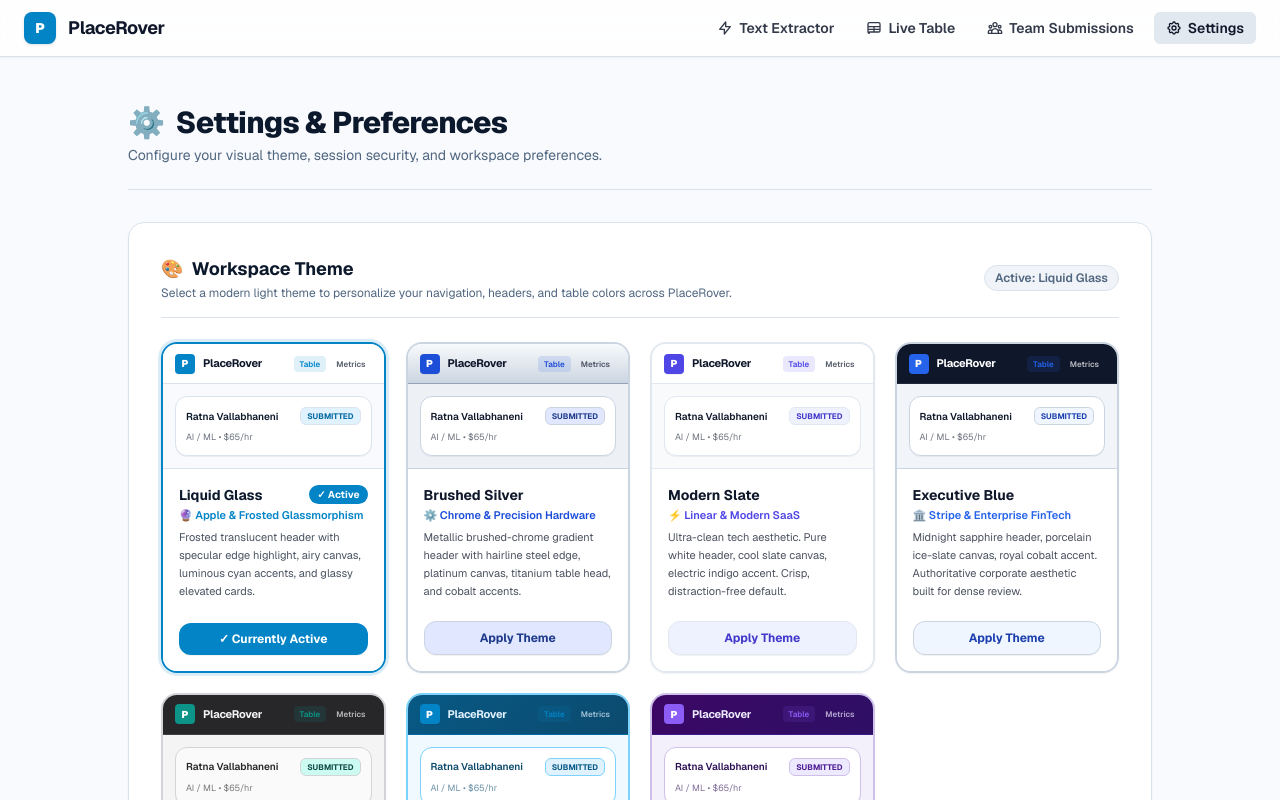
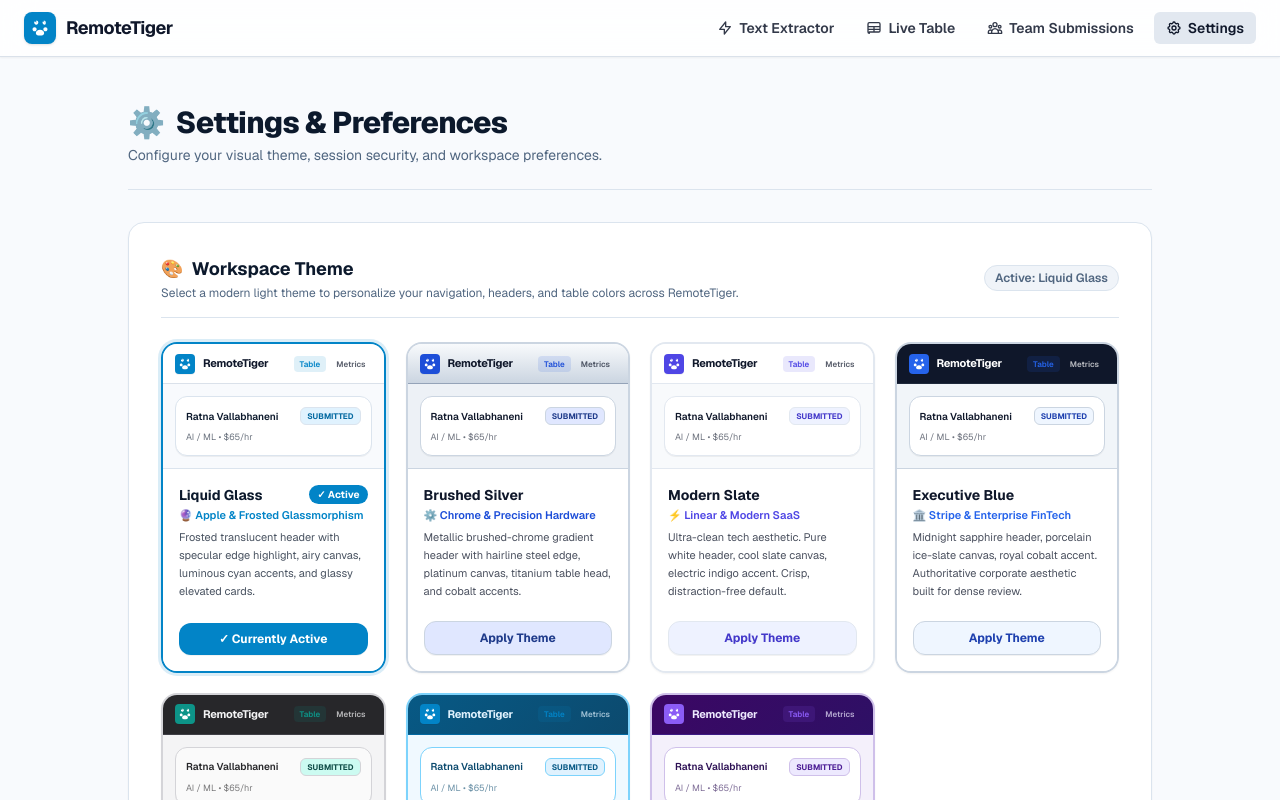
Before and after one commit to codexvista-debug/placehub, a Next.js app: page /settings in a window 1280 px wide. Shown: the top 800 px of the page. Built offline with nearby package versions, Linux system fonts and the light colour scheme.

Commit message:
Update branding title to RemoteTiger with clickable tiger paw logo

```diff
--- a/app/components/Header.tsx
+++ b/app/components/Header.tsx
@@ -67,24 +67,30 @@ export default function Header() {
         <div className="flex items-center justify-between h-14">
 
           {/* Logo */}
-          <div className="flex items-center gap-3 shrink-0">
+          <Link
+            href="/"
+            prefetch={true}
+            className="flex items-center gap-2.5 shrink-0 cursor-pointer hover:opacity-90 transition-opacity"
+            title="Go to Live Table"
+          >
             <div
-              className="w-8 h-8 rounded-lg font-black text-sm flex items-center justify-center shadow-sm transition-colors"
+              className="w-8 h-8 rounded-lg flex items-center justify-center shadow-sm transition-colors"
               style={{
                 backgroundColor: 'var(--color-header-logo-bg)',
                 color: '#ffffff',
               }}
             >
-              P
+              <svg className="w-5 h-5 fill-current" viewBox="0 0 24 24">
+                <path d="M12 14c-2.76 0-5 1.79-5 4 0 1.66 1.34 3 3 3h4c1.66 0 3-1.34 3-3 0-2.21-2.24-4-5-4zm-6.5-3c-1.38 0-2.5 1.12-2.5 2.5S4.12 16 5.5 16 8 14.88 8 13.5 6.88 11 5.5 11zm13 0c-1.38 0-2.5 1.12-2.5 2.5s1.12 2.5 2.5 2.5 2.5-1.12 2.5-2.5-1.12-2.5-2.5-2.5zm-11-5C6.12 3 5 4.12 5 5.5S6.12 8 7.5 8 10 6.88 10 5.5 8.88 3 7.5 3zm10 0C16.12 3 15 4.12 15 5.5S16.12 8 17.5 8 19 6.88 19 5.5 17.88 3 16.5 3z"/>
+              </svg>
             </div>
-            <Link
-              href="/"
-              className="text-base sm:text-lg font-bold tracking-tight hover:opacity-90 transition-opacity"
+            <span
+              className="text-base sm:text-lg font-bold tracking-tight"
               style={{ color: 'var(--color-header-text)' }}
             >
-              PlaceRover
-            </Link>
-          </div>
+              RemoteTiger
+            </span>
+          </Link>
 
           {/* Navigation */}
           <nav className="flex items-center gap-1 sm:gap-2 overflow-x-auto py-1">
--- a/app/layout.tsx
+++ b/app/layout.tsx
@@ -15,7 +15,7 @@ const geistMono = Geist_Mono({
 });
 
 export const metadata: Metadata = {
-  title: "PlaceRover",
+  title: "RemoteTiger",
   description: "Manage your project placements with Notion",
 };
 
--- a/app/loading.tsx
+++ b/app/loading.tsx
@@ -65,7 +65,7 @@ export default function Loading() {
         {/* Bottom Loading Indicator */}
         <div className="flex items-center justify-center gap-2 py-4 text-xs font-semibold theme-text-muted">
           <div className="w-3.5 h-3.5 border-2 border-t-transparent rounded-full animate-spin theme-border border-t-[var(--color-accent)]"></div>
-          <span>Loading PlaceRover Live Table...</span>
+          <span>Loading RemoteTiger Live Table...</span>
         </div>
       </main>
     </div>
--- a/app/login/page.tsx
+++ b/app/login/page.tsx
@@ -56,7 +56,7 @@ function LoginFormContent() {
         </div>
         <div>
           <h1 className="text-2xl font-extrabold tracking-tight theme-text">
-            PlaceRover Access
+            RemoteTiger Access
           </h1>
           <p className="text-xs sm:text-sm theme-text-muted mt-1">
             Private placement portal for Sayan &amp; team. Enter your shared secret passcode to continue.
--- a/app/settings/page.tsx
+++ b/app/settings/page.tsx
@@ -187,7 +187,7 @@ export default function SettingsPage() {
                 <span>🎨</span> Workspace Theme
               </h2>
               <p className="text-xs theme-text-muted mt-0.5">
-                Select a modern light theme to personalize your navigation, headers, and table colors across PlaceRover.
+                Select a modern light theme to personalize your navigation, headers, and table colors across RemoteTiger.
               </p>
             </div>
             <span className="text-xs font-semibold px-2.5 py-1 rounded-full theme-surface-alt theme-border border theme-text-muted">
@@ -218,12 +218,14 @@ export default function SettingsPage() {
                     }}
                   >
                     <div
-                      className="w-5 h-5 rounded font-black text-[10px] flex items-center justify-center shadow-2xs"
+                      className="w-5 h-5 rounded flex items-center justify-center shadow-2xs"
                       style={{ backgroundColor: t.accentColor, color: t.accentText }}
                     >
-                      P
+                      <svg className="w-3.5 h-3.5 fill-current" viewBox="0 0 24 24">
+                        <path d="M12 14c-2.76 0-5 1.79-5 4 0 1.66 1.34 3 3 3h4c1.66 0 3-1.34 3-3 0-2.21-2.24-4-5-4zm-6.5-3c-1.38 0-2.5 1.12-2.5 2.5S4.12 16 5.5 16 8 14.88 8 13.5 6.88 11 5.5 11zm13 0c-1.38 0-2.5 1.12-2.5 2.5s1.12 2.5 2.5 2.5 2.5-1.12 2.5-2.5-1.12-2.5-2.5-2.5zm-11-5C6.12 3 5 4.12 5 5.5S6.12 8 7.5 8 10 6.88 10 5.5 8.88 3 7.5 3zm10 0C16.12 3 15 4.12 15 5.5S16.12 8 17.5 8 19 6.88 19 5.5 17.88 3 16.5 3z"/>
+                      </svg>
                     </div>
-                    <span className="text-[11px] font-bold tracking-tight">PlaceRover</span>
+                    <span className="text-[11px] font-bold tracking-tight">RemoteTiger</span>
                     <div className="ml-auto flex gap-1">
                       {['Table', 'Metrics'].map((label, idx) => (
                         <span
```
